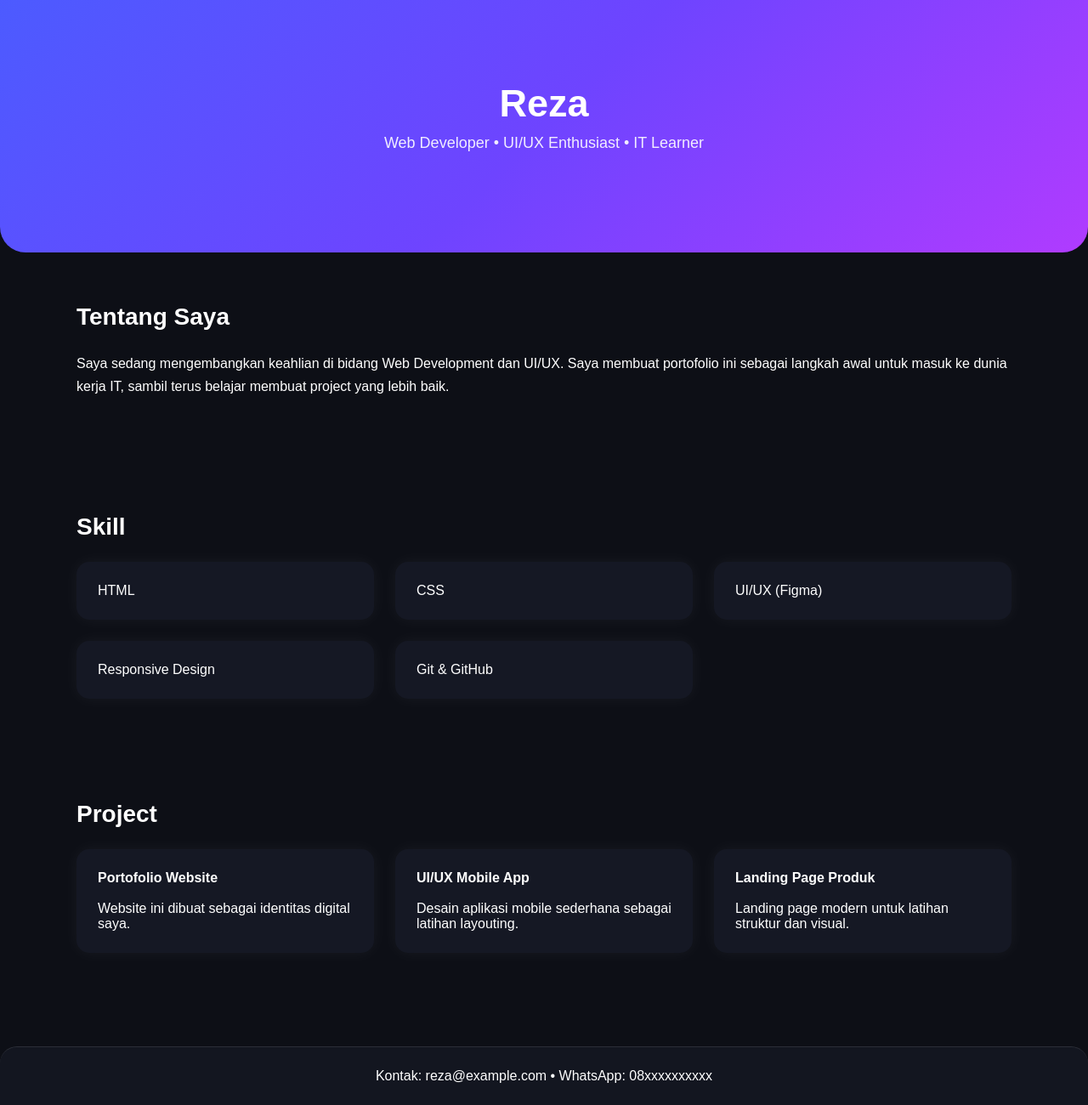
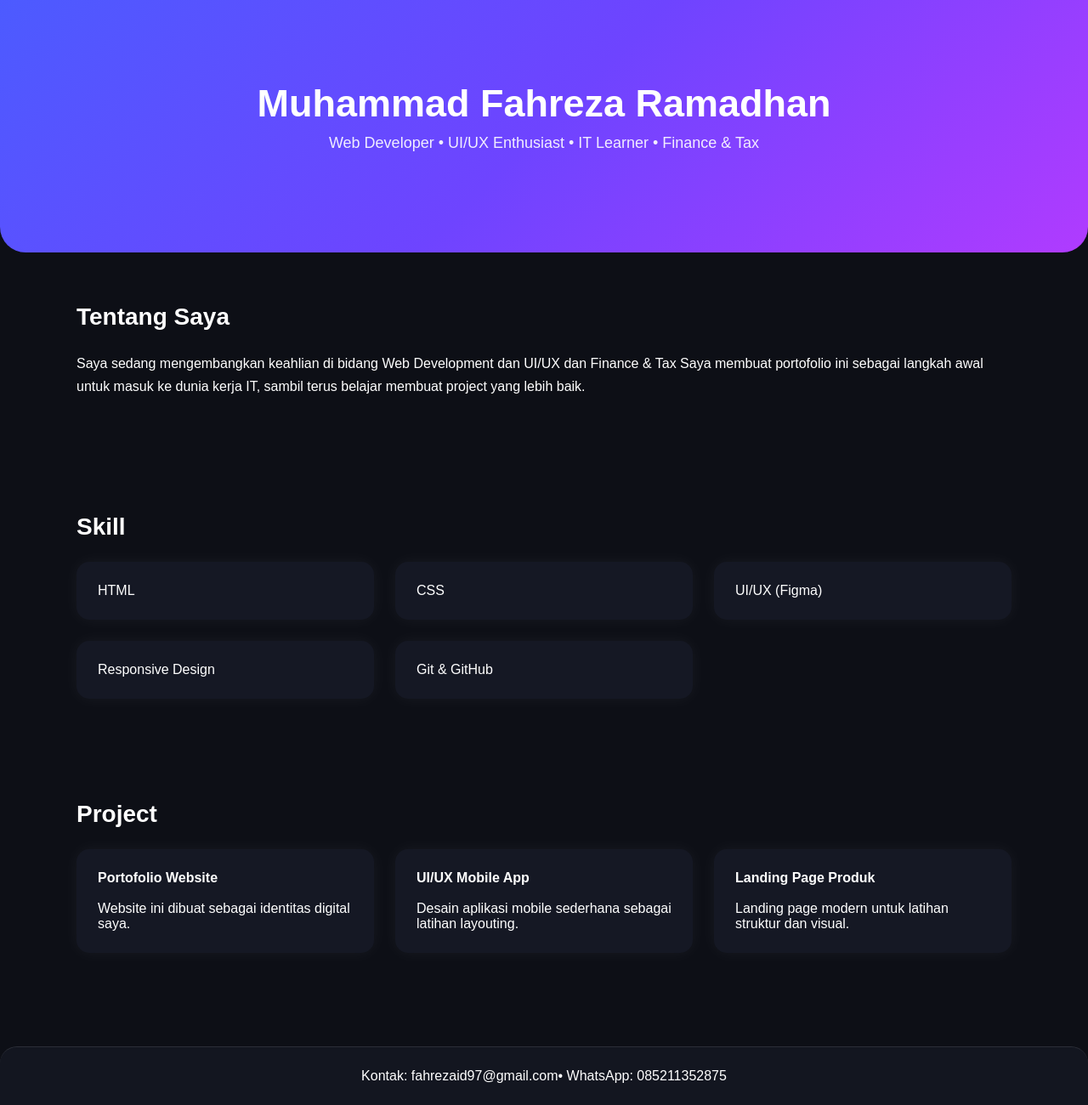
Before and after one commit to Fahreza-ux/Portofolio-Reza, a plain HTML site: page index.html in a window 1280 px wide. Shown: the part 4-1304 px from the top of the page at 85% size. Drawn offline with Linux system fonts and the light colour scheme.

Commit message:
Revise personal details in index.html
Updated personal information including name, skills, and contact details.

```diff
--- a/index.html
+++ b/index.html
@@ -70,14 +70,14 @@
 <body>
 
 <header>
-    <h1>Reza</h1>
-    <p>Web Developer • UI/UX Enthusiast • IT Learner</p>
+    <h1>Muhammad Fahreza Ramadhan</h1>
+    <p>Web Developer • UI/UX Enthusiast • IT Learner • Finance & Tax</p>
 </header>
 
 <section>
     <div class="section-title">Tentang Saya</div>
     <p style="line-height: 1.7;">
-        Saya sedang mengembangkan keahlian di bidang Web Development dan UI/UX.
+        Saya sedang mengembangkan keahlian di bidang Web Development dan UI/UX dan Finance & Tax
         Saya membuat portofolio ini sebagai langkah awal untuk masuk ke dunia kerja IT,
         sambil terus belajar membuat project yang lebih baik.
     </p>
@@ -113,7 +113,7 @@
 </section>
 
 <footer>
-    Kontak: reza@example.com • WhatsApp: 08xxxxxxxxxx
+    Kontak: fahrezaid97@gmail.com• WhatsApp: 085211352875
 </footer>
 
 </body>
```
